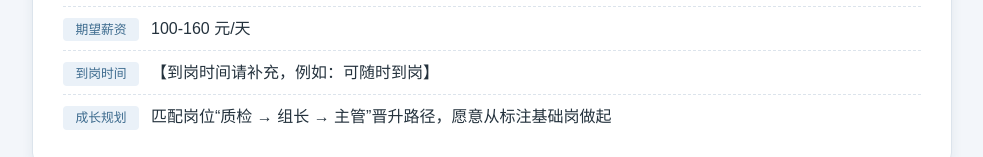
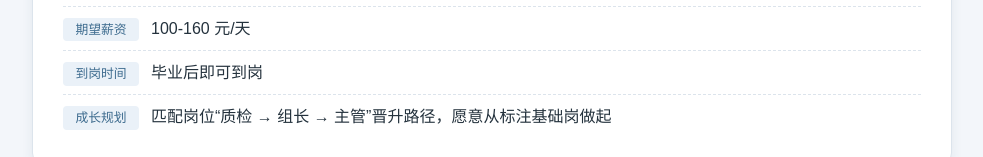
Before and after one commit to c11329/my-homepage, a plain HTML site: page index.html in a window 1280 px wide. Shown: the part 1028-1185 px from the top of the page, without its empty margins (148-1131 px from the left). Drawn offline with Linux system fonts and the light colour scheme.

Commit message:
填到岗时间

```diff
--- a/index.html
+++ b/index.html
@@ -64,7 +64,7 @@
         <li><span class="tag">目标岗位</span>AI 数据训练师 / 数据实习生（福州云之景）</li>
         <li><span class="tag">工作地点</span>福州仓山</li>
         <li><span class="tag">期望薪资</span>100-160 元/天</li>
-        <li><span class="tag">到岗时间</span>【到岗时间请补充，例如：可随时到岗】</li>
+        <li><span class="tag">到岗时间</span>毕业后即可到岗</li>
         <li><span class="tag">成长规划</span>匹配岗位“质检 → 组长 → 主管”晋升路径，愿意从标注基础岗做起</li>
       </ul>
     </section>
```
